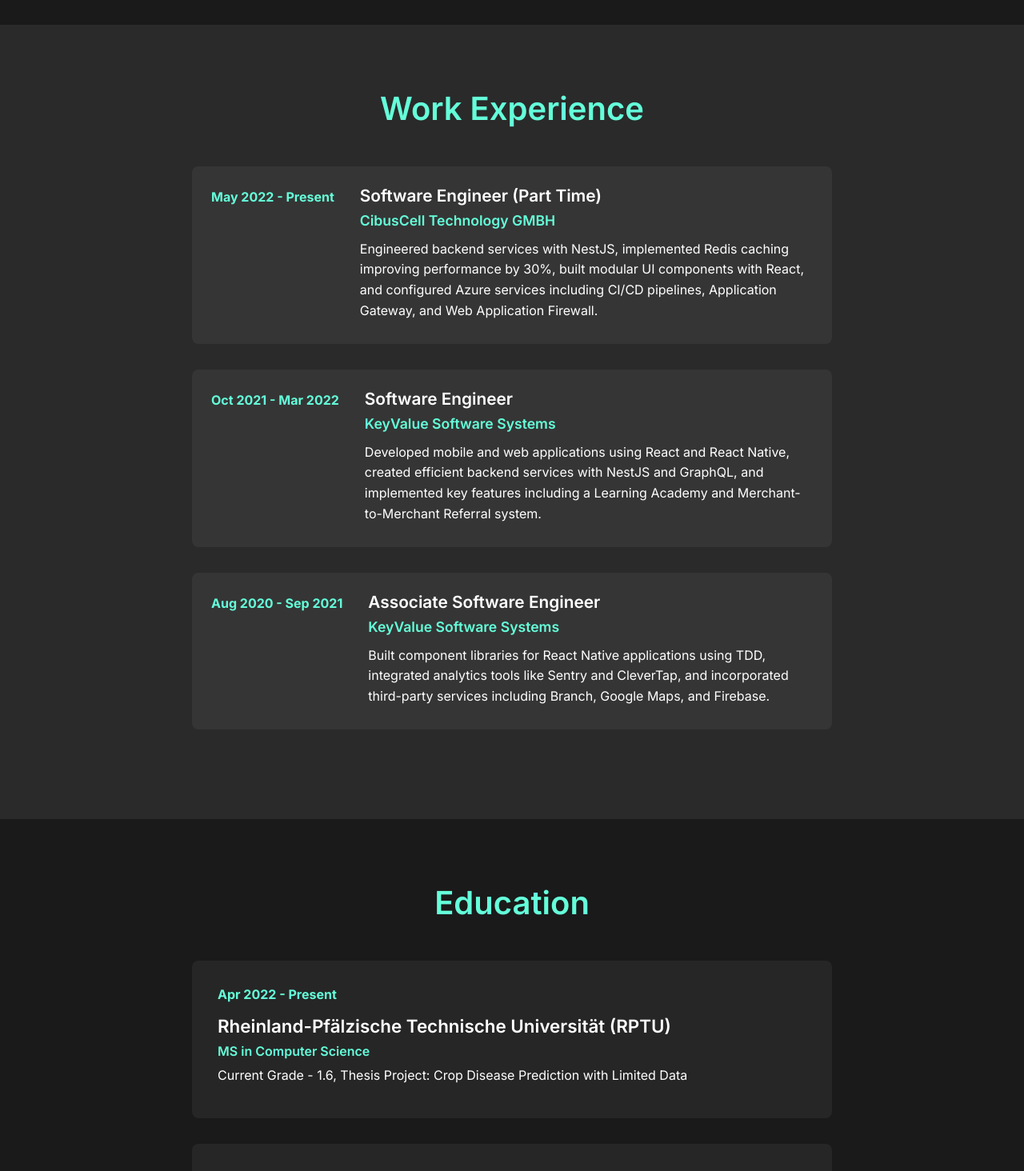
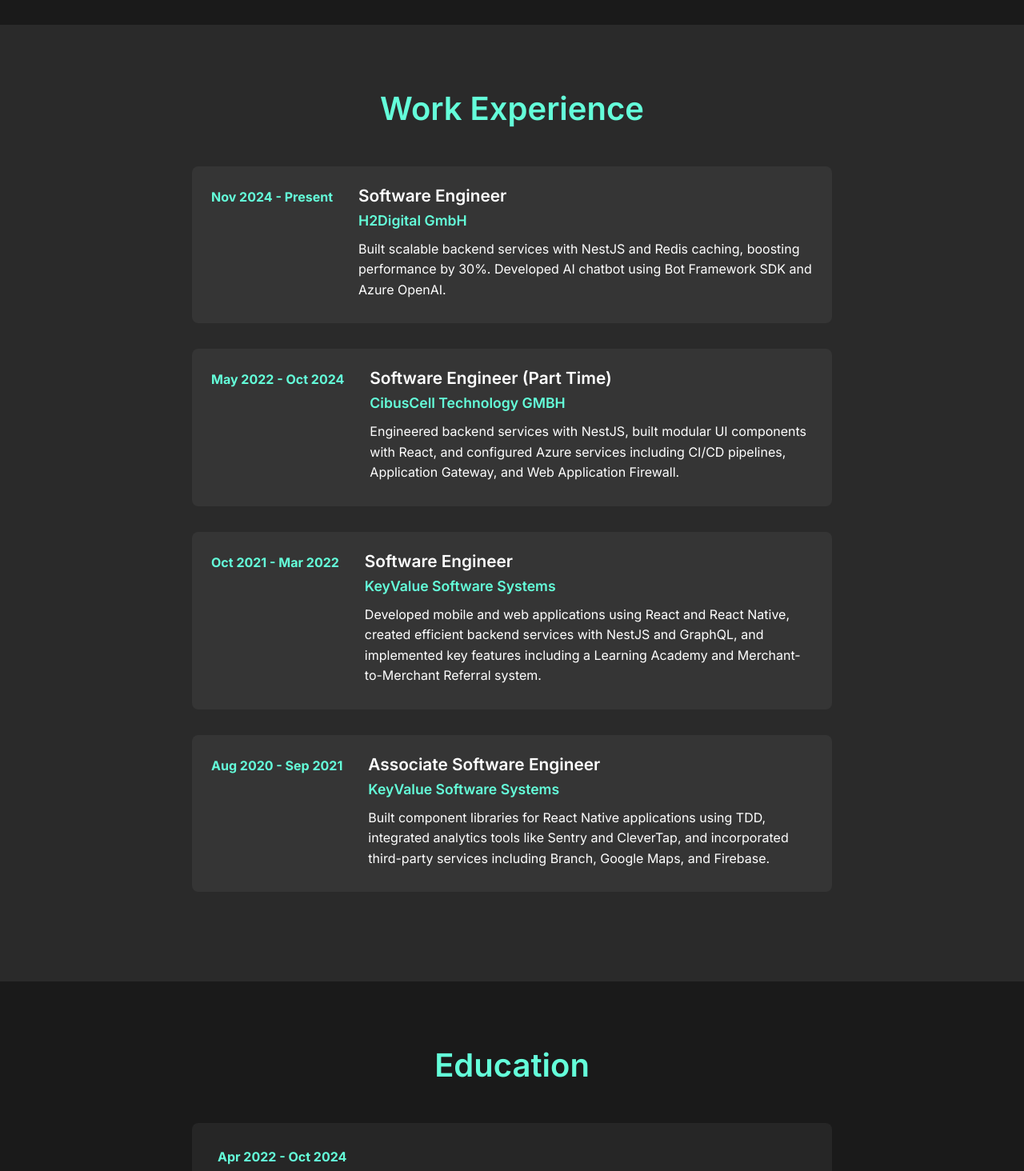
Before and after one commit to emizion10/emizion10.github.io, a React (Create React App) app: page /#/ in a window 1280 px wide. Shown: the part 1330-2794 px from the top of the page at 80% size. Built offline with nearby package versions, Linux system fonts and the light colour scheme.

Commit message:
Update contents

```diff
--- a/package.json
+++ b/package.json
@@ -1,5 +1,5 @@
 {
-  "name": "portfolio-blog",
+  "name": "portfolio",
   "version": "0.1.0",
   "private": true,
   "homepage": "https://emizion10.github.io",
--- a/src/data/profile.js
+++ b/src/data/profile.js
@@ -1,7 +1,7 @@
 export const profile = {
   name: "Amal Sukumaran",
   title: "Software Engineer",
-  bio: "Experienced Software Engineer with expertise in full-stack development using React, React Native, and NestJS. Currently pursuing MS in Computer Science at RPTU in Germany while working part-time at CibusCell Technology GMBH.",
+  bio: "Full-Stack Software Engineer with expertise in React, React Native, and NestJS. Currently working at H2Digital GmbH, driving the development of intelligent web applications for the hydrogen industry. Recently completed an M.Sc. in Computer Science from RPTU in Germany.",
   social: {
     linkedin: "https://linkedin.com/in/amal-sukumaran",
     github: "https://github.com/amalsukumaran",
@@ -9,10 +9,16 @@
   },
   experience: [
     {
+      company: "H2Digital GmbH",
+      position: "Software Engineer",
+      period: "Nov 2024 - Present",
+      description: "Built scalable backend services with NestJS and Redis caching, boosting performance by 30%. Developed AI chatbot using Bot Framework SDK and Azure OpenAI."
+    },
+    {
       company: "CibusCell Technology GMBH",
       position: "Software Engineer (Part Time)",
-      period: "May 2022 - Present",
-      description: "Engineered backend services with NestJS, implemented Redis caching improving performance by 30%, built modular UI components with React, and configured Azure services including CI/CD pipelines, Application Gateway, and Web Application Firewall."
+      period: "May 2022 - Oct 2024",
+      description: "Engineered backend services with NestJS, built modular UI components with React, and configured Azure services including CI/CD pipelines, Application Gateway, and Web Application Firewall."
     },
     {
       company: "KeyValue Software Systems",
@@ -31,8 +37,8 @@
     {
       institution: "Rheinland-Pfälzische Technische Universität (RPTU)",
       degree: "MS in Computer Science",
-      period: "Apr 2022 - Present",
-      description: "Current Grade - 1.6, Thesis Project: Crop Disease Prediction with Limited Data"
+      period: "Apr 2022 - Oct 2024",
+      description: "Grade - 1.6, Thesis Project: Crop Disease Prediction with Limited Data"
     },
     {
       institution: "Mar Athanasius College Of Engineering",
```
Also changed, not shown: 1 other file (tests, documents, lock files or other folders).
